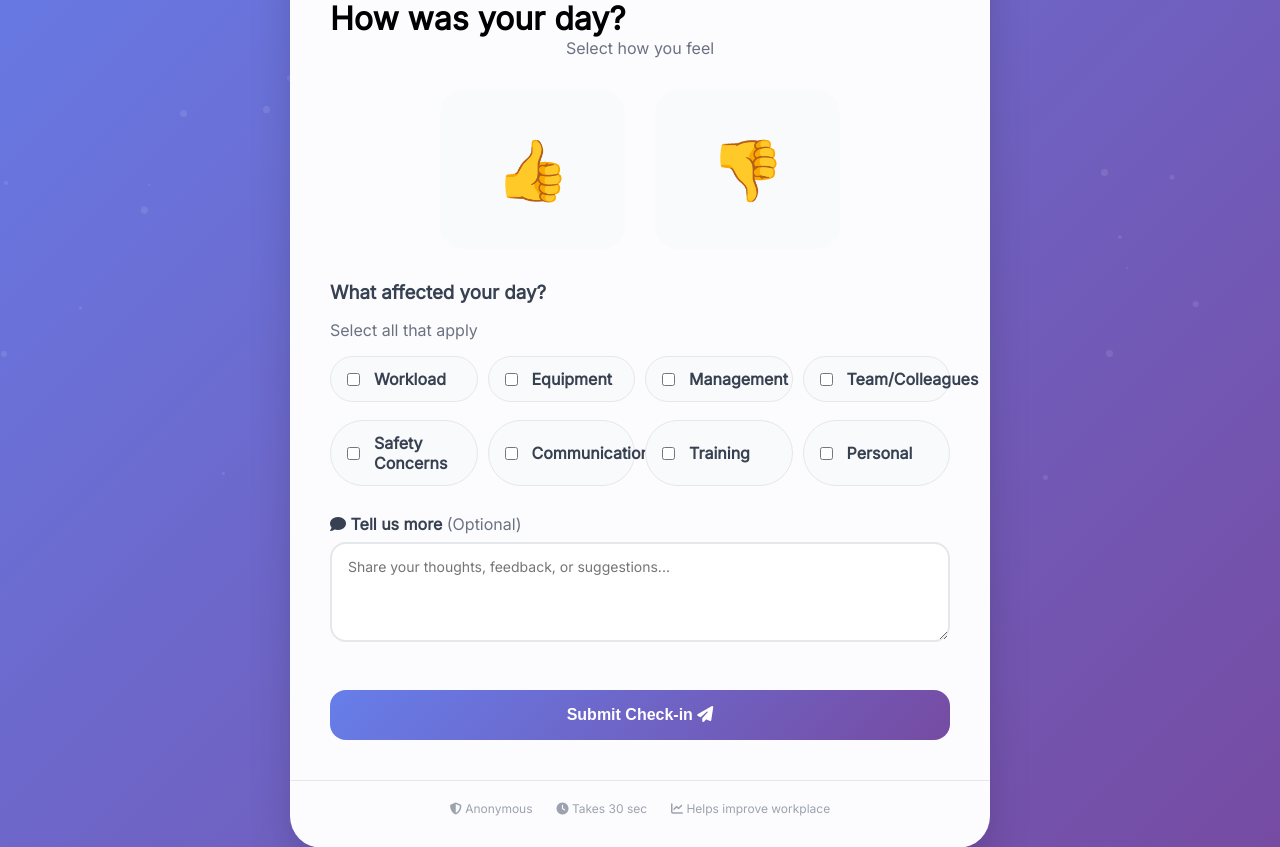
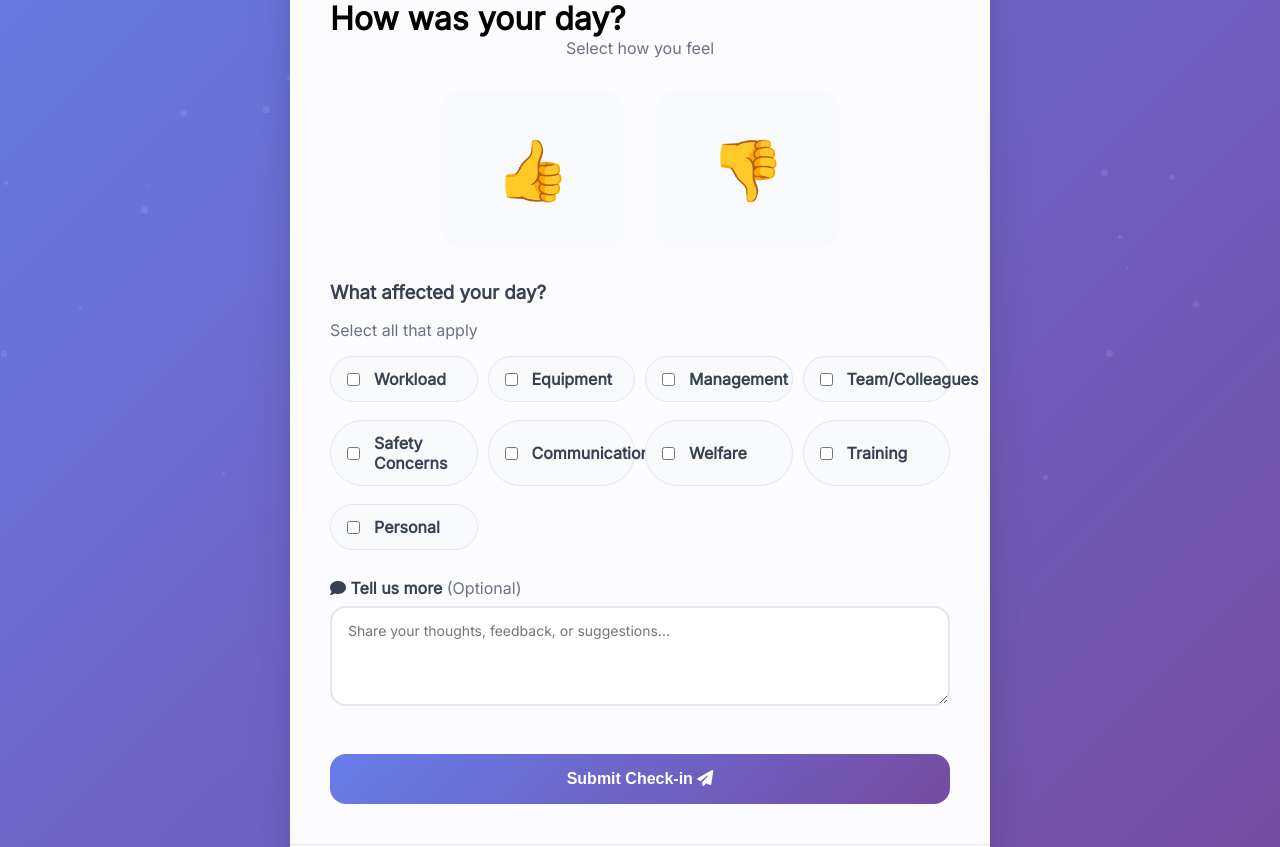
Before and after one commit to Harold-Djah007/safi-check, a Flask app: page / in a window 1280 px wide. Shown: the part 242-1089 px from the top of the page. Run offline with Flask 3, Linux system fonts and the light colour scheme.

Commit message:
Add checkbox for Welfare issue in index.html

```diff
--- a/templates/index.html
+++ b/templates/index.html
@@ -263,6 +263,7 @@ textarea:focus { outline: none; border-color: #667eea; }
             <label class="issue-chip"><input type="checkbox" name="issues" value="Team"> <span>Team/Colleagues</span></label>
             <label class="issue-chip"><input type="checkbox" name="issues" value="Safety"> <span>Safety Concerns</span></label>
             <label class="issue-chip"><input type="checkbox" name="issues" value="Communication"> <span>Communication</span></label>
+            <label class="issue-chip"><input type="checkbox" name="issues" value="Training"> <span>Welfare</span></label>
             <label class="issue-chip"><input type="checkbox" name="issues" value="Training"> <span>Training</span></label>
             <label class="issue-chip"><input type="checkbox" name="issues" value="Personal"> <span>Personal</span></label>
         </div>
```
